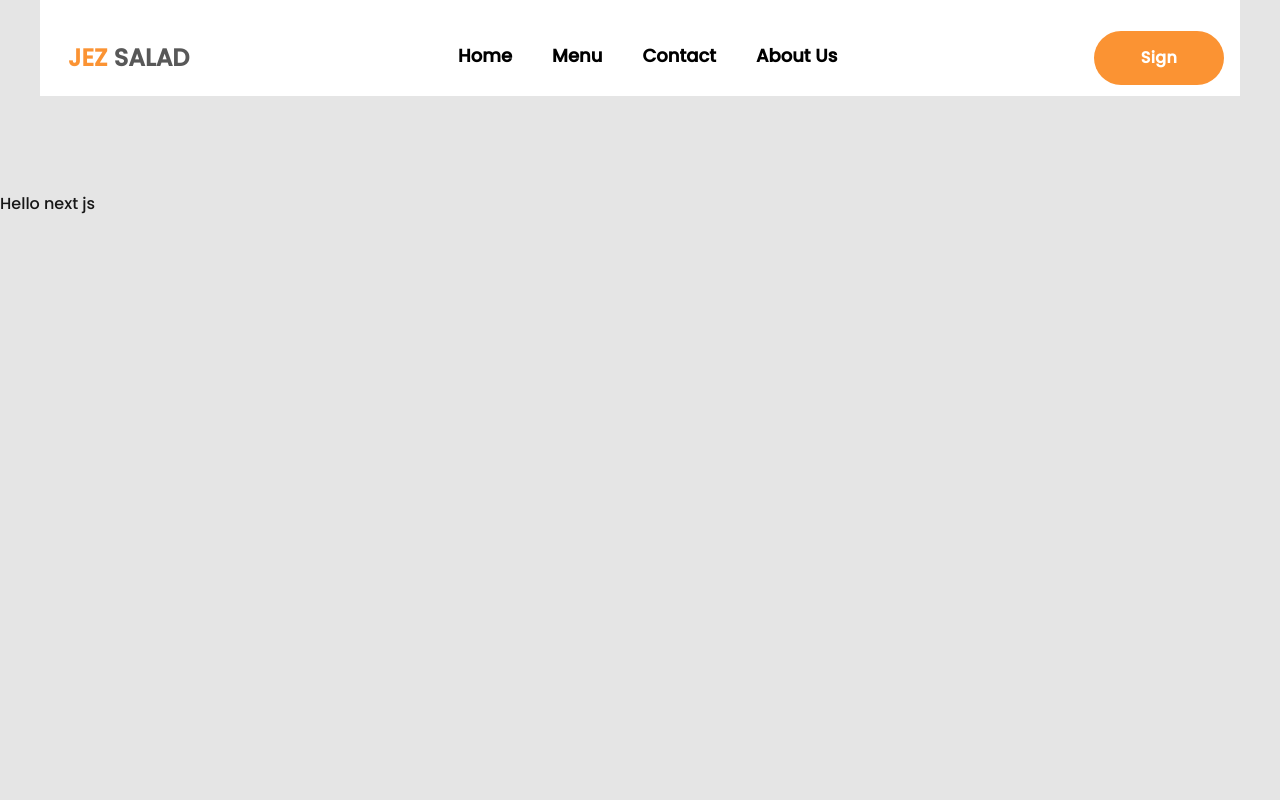
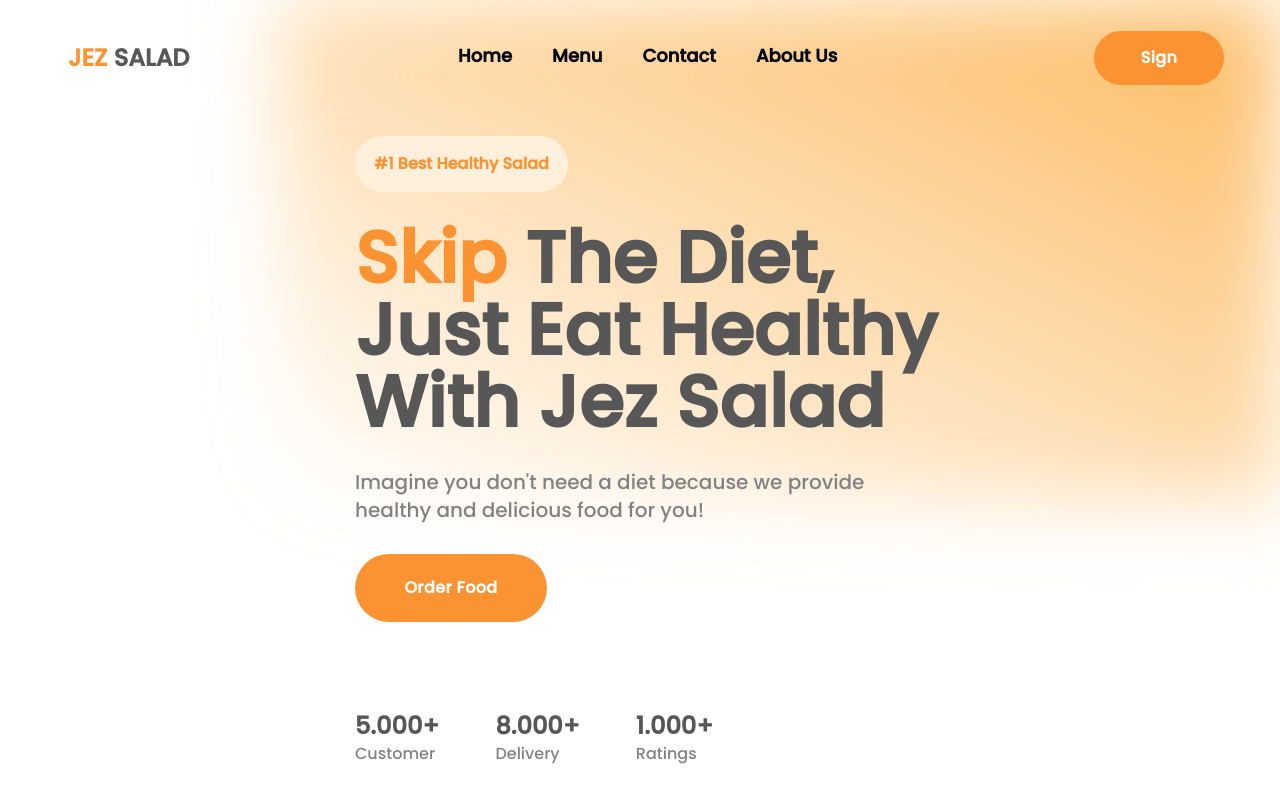
Before and after one commit to sifatullahshoyon/jez_salad, a Next.js app: page / in a window 1280 px wide. Shown: the top 800 px of the page. Built offline with nearby package versions, Linux system fonts and the light colour scheme.

Commit message:
compleate header section

```diff
--- a/src/app/globals.css
+++ b/src/app/globals.css
@@ -7,16 +7,16 @@
   --foreground: #171717;
 }
 
-@media (prefers-color-scheme: dark) {
+/* @media (prefers-color-scheme: dark) {
   :root {
     --background: #0a0a0a;
     --foreground: #ededed;
   }
-}
+} */
 
 body {
-  color: var(--foreground);
-  background: var(--background);
+  /* color: var(--foreground); */
+  --background: rgba(255, 255, 255, 1);
   font-family: Arial, Helvetica, sans-serif;
 }
 
--- a/src/app/layout.js
+++ b/src/app/layout.js
@@ -1,6 +1,7 @@
 import { Poppins } from "next/font/google";
 import "./globals.css";
 import Navbar from "@/components/Shared/Navbar";
+import Header from "@/components/Homepage/Header";
 
 const poppins = Poppins({
   weight: "500",
@@ -16,7 +17,8 @@ export default function RootLayout({ children }) {
   return (
     <html lang="en">
       <body className={poppins.className}>
-        <Navbar />
+        {/* <Navbar /> */}
+        <Header />
         <div className="min-h-screen">
         {children}
         </div>
--- a/src/app/page.js
+++ b/src/app/page.js
@@ -1,11 +1,13 @@
+import Header from "@/components/Homepage/Header";
+import Container from "@/components/Shared/Container";
 
 
 export default function Home() {
   return (
       <main>
-
-       <h1>Hello next js</h1>
-
+       <Container>
+        {/* <Header /> */}
+       </Container>
       </main>
   );
 }
--- /dev/null
+++ b/src/components/Homepage/Header.jsx
@@ -0,0 +1,64 @@
+import React from "react";
+import BtnPrimary from "../Shared/Buttons/BtnPrimary";
+import bannerImg from "/public/assets/images/banner.png";
+import Image from "next/image";
+import Navbar from "../Shared/Navbar";
+
+const Header = () => {
+  return (
+    <header className="relative pb-[100px]">
+      <Navbar />
+      <div className="bg-gradient-to-bl   from-[#FCBA60] absolute h-[500px] w-[1000px] right-0 top-0 -z-30 blur-2xl"></div>
+      <div className="md:flex flex flex-col-reverse  md:flex-row justify-center items-center flex-wrap gap-5">
+        {/* Content Part */}
+        <div className="pl-5">
+          <p className="lg:h-14 lg:rounded-full sm:rounded-3xl md:rounded-full bg-[#FFF0DC] flex justify-center items-center w-1/4 h-auto lg:w-[213px] text-balance text-base font-semibold text-primary-color mb-[30px] p-2 lg:p-0">
+            #1 Best Healthy Salad
+          </p>
+          <p className="lg:w-[590px] text-accent-color lg:text-7xl md:text-4xl sm:text-2xl font-bold mb-[30px]">
+            <span className="text-primary-color">Skip</span> The Diet, Just Eat
+            Healthy With Jez Salad
+          </p>
+          <p className="text-secondary-color lg:text-xl text-base font-medium text-balance mb-[30px]">
+            Imagine you don&#39;t need a diet because we provide <br /> healthy
+            and delicious food for you!
+          </p>
+          <BtnPrimary width="w-48" height="h-[68px]" fontSize={18}>
+            Order Food
+          </BtnPrimary>
+          <div className="mt-[88px] mb-5 flex gap-x-14 gap-y-5 flex-wrap">
+            <div>
+              <p className="text-2xl font-semibold text-accent-color">5.000+</p>
+              <p className="text-base font-normal text-secondary-color">
+                Customer
+              </p>
+            </div>
+            <div>
+              <p className="text-2xl font-semibold text-accent-color">8.000+</p>
+              <p className="text-base font-normal text-secondary-color">
+                Delivery
+              </p>
+            </div>
+            <div>
+              <p className="text-2xl font-semibold text-accent-color">1.000+</p>
+              <p className="text-base font-normal text-secondary-color">
+                Ratings
+              </p>
+            </div>
+          </div>
+        </div>
+        {/* Image Part */}
+        <div>
+          <Image
+            src={bannerImg}
+            alt="banner img"
+            placeholder="blur"
+            loading="lazy"
+          />
+        </div>
+      </div>
+    </header>
+  );
+};
+
+export default Header;
--- a/src/components/Shared/Navbar.jsx
+++ b/src/components/Shared/Navbar.jsx
@@ -24,7 +24,7 @@ const Navbar = () => {
   return (
     <div className="sticky top-0 z-50 w-full">
       <Container>
-        <nav className="h-24 pt-10 flex items-center justify-between bg-white px-4 pb-5 text-black mb-24">
+        <nav className="h-24 pt-10 flex items-center justify-between bg-transparent px-4 pb-5 mb-10 text-black ">
           {/* logo */}
           <div className="scale-100 cursor-pointer rounded-2xl px-3 py-2 text-xl font-semibold text-black transition-all duration-200 hover:scale-110">
             <Link href="/">
```
